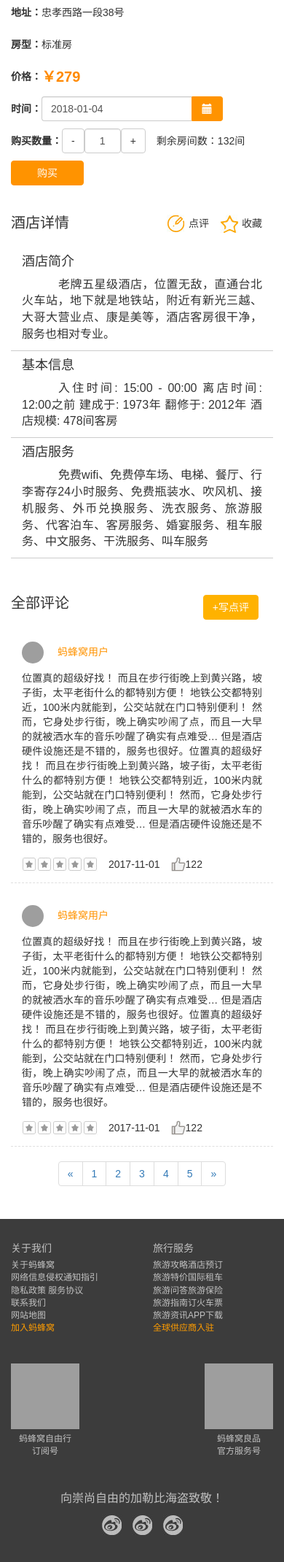
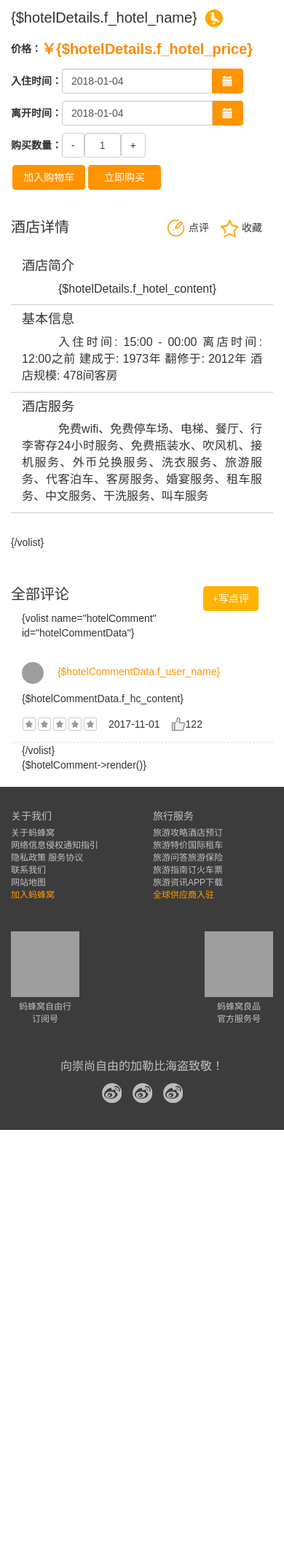
Before and after one commit to aa1050090727/snailGroup, a PHP site: page /DbName/application/reception/view/hotelDetails/hotelDetails.html in a window 390 px wide. Shown: the part 655-2795 px from the top of the page at 73% size. After the commit the page ends 2203 px from the top, so only its background shows below. Run offline with PHP 8.4, Linux system fonts and the light colour scheme; grey boxes are pictures that could not be loaded.

Commit message:
俞思慧
酒店模块：酒店列表显示；
酒店详情；
加入购物车
立即购买

```diff
--- a/socialTourism/application/reception/view/hotelDetails/hotelDetails.html
+++ b/socialTourism/application/reception/view/hotelDetails/hotelDetails.html
@@ -73,6 +73,7 @@
 <!-- 页面主体 -->
 <div id="content">
     <div class="container">
+        {volist name="hotelDetail" id="hotelDetails"}
         <!--面包屑导航-->
         <div class="row">
             <div class="span12">
@@ -84,10 +85,16 @@
                         <a href="#">酒店</a>
                     </li>
                     <li>
-                        <a href="#">地点</a>
+                        <a href="#">{$hotelDetails.f_province_name}</a>
+                    </li>
+                    <li>
+                        <a href="#">{$hotelDetails.f_city_name}</a>
+                    </li>
+                    <li>
+                        <a href="#">{$hotelDetails.f_district_name}</a>
                     </li>
                     <li class="active">
-                        酒店名
+                        {$hotelDetails.f_hotel_name}
                     </li>
                 </ul>
             </div>
@@ -96,16 +103,16 @@
         <div class="row">
             <!-- 酒店图片 -->
             <div class="col-lg-7 col-md-7 col-sm-12 col-xs-12">
-                <img class="img-responsive" src="http://c3-q.mafengwo.net/s10/M00/4E/E7/wKgBZ1mMe8aAcQnpAAEi2-pPGaE05.jpeg?imageMogr2%2Fthumbnail%2F%211360x760r%2Fgravity%2FCenter%2Fcrop%2F%211360x760%2Fquality%2F90" alt="">
+                <img class="img-responsive" src="{$hotelDetails.f_hotel_img}" alt="">
             </div>
             <!-- 酒店购买 -->
             <div class="hotel_box col-lg-5 col-md-5 col-sm-12 col-xs-12">
-                <h1>曼谷维3酒店（原曼谷胜利纪念碑全季酒店）<i></i></h1>
-                <div><strong>地址：</strong><span>忠孝西路一段38号</span></div>
-                <div><strong>房型：</strong>标准房</div>
-                <div><strong>价格：</strong><span class="hotel_price">￥279</span></div>
+                <h1>{$hotelDetails.f_hotel_name}<i></i></h1>
+                <!--<div><strong>地址：</strong><span>忠孝西路一段38号</span></div>-->
+                <!--<div><strong>房型：</strong>标准房</div>-->
+                <div><strong>价格：</strong><span class="hotel_price">￥{$hotelDetails.f_hotel_price}</span></div>
                 <div>
-                    <strong>时间：</strong>
+                    <strong>入住时间：</strong>
                     <a class='input-group date start_time' id='start_time'>
                         <input type='text' class="form-control" id='now_date' />
                         <span class="input-group-addon" style="width: 42px;">
@@ -114,15 +121,26 @@
                     </a>
                 </div>
                 <div>
+                    <strong>离开时间：</strong>
+                    <a class='input-group date start_time' id='end_time'>
+                        <input type='text' class="form-control" id='now_date1' />
+                        <span class="input-group-addon" style="width: 42px;">
+                            <span class="glyphicon glyphicon-calendar"></span>
+                        </span>
+                    </a>
+                </div>
+                <div>
                     <strong>购买数量：</strong>
                     <div class="hotel_buy">
-                        <button class="btn btn-default" type="submit">-</button>
-                        <input type="text" class="form-control hotel_buy_input" value="1">
-                        <button class="btn btn-default" type="submit">+</button>
+                        <button class="btn btn-default" type="button" id="subRoom">-</button>
+                        <input type="text" class="form-control hotel_buy_input" id="roomNum">
+                        <button class="btn btn-default" type="button" id="plusRoom">+</button>
                     </div>
-                     剩余房间数：<span>132</span> 间</div>
+                     <!--剩余房间数：<span>132</span> 间-->
+                </div>
                 <div>
-                    <button type="button" class="btn btn-danger hotel_buy_but">购买</button>
+                    <button type="button" class="btn btn-danger hotel_buy_but" onclick="putShoppingCar('{$hotelDetails.f_hotel_id}')">加入购物车</button>
+                    <button type="button" class="btn btn-danger hotel_buy_but" onclick="rightnowBuy('{$hotelDetails.f_hotel_id}','{$hotelDetails.f_hotel_price}','{$hotelDetails.f_hotel_sid}')">立即购买</button>
                 </div>
             </div>
         </div>
@@ -147,7 +165,7 @@
                 <div class="row details_content">
                     <div class="col-lg-12">
                         <h4>酒店简介</h4>
-                        <p>老牌五星级酒店，位置无敌，直通台北火车站，地下就是地铁站，附近有新光三越、大哥大营业点、康是美等，酒店客房很干净，服务也相对专业。</p>
+                        <p>{$hotelDetails.f_hotel_content}</p>
                     </div>
                     <div class="col-lg-12">
                         <h4>基本信息</h4>
@@ -160,6 +178,7 @@
                 </div>
             </div>
         </div>
+        {/volist}
          <!--全部评论-->
         <div class="row comment_list">
             <!--评论标题-->
@@ -170,15 +189,16 @@
                 </div>
             </div>
             <!--评论内容-->
-            <div class="comment_box col-lg-12">
+            <div class="comment_box col-lg-12" id="comment">
+                {volist name="hotelComment" id="hotelCommentData"}
                 <div class="row">
                     <div class="comment_user col-lg-2 col-md-2 col-sm-2 col-xs-12">
-                        <img src="http://c2-q.mafengwo.net/s10/M00/F8/44/wKgBZ1mcXyaAayBZAABp6f_-fQQ74.jpeg?imageMogr2%2Fthumbnail%2F%2196x96r%2Fgravity%2FCenter%2Fcrop%2F%2196x96%2Fquality%2F90" alt="">
-                        <a href="" class="col-lg-12 col-md-12 col-sm-12">蚂蜂窝用户</a>
+                        <img src="{$hotelCommentData.f_user_img}" alt="">
+                        <a href="" class="col-lg-12 col-md-12 col-sm-12">{$hotelCommentData.f_user_name}</a>
                     </div>
                     <div class="comment_content col-lg-10 col-md-10 col-sm-10 col-xs-12">
                         <p>
-                            位置真的超级好找！ 而且在步行街晚上到黄兴路，坡子街，太平老街什么的都特别方便！ 地铁公交都特别近，100米内就能到，公交站就在门口特别便利！ 然而，它身处步行街，晚上确实吵闹了点，而且一大早的就被洒水车的音乐吵醒了确实有点难受… 但是酒店硬件设施还是不错的，服务也很好。位置真的超级好找！ 而且在步行街晚上到黄兴路，坡子街，太平老街什么的都特别方便！ 地铁公交都特别近，100米内就能到，公交站就在门口特别便利！ 然而，它身处步行街，晚上确实吵闹了点，而且一大早的就被洒水车的音乐吵醒了确实有点难受… 但是酒店硬件设施还是不错的，服务也很好。
+                            {$hotelCommentData.f_hc_content}
                         </p>
                         <div class="comment_footer">
                             <div class="comment_stars"></div>
@@ -188,45 +208,11 @@
                         </div>
                     </div>
                 </div>
-                <div class="row">
-                    <div class="comment_user col-lg-2 col-md-2 col-sm-2 col-xs-12">
-                        <img src="http://c2-q.mafengwo.net/s10/M00/F8/44/wKgBZ1mcXyaAayBZAABp6f_-fQQ74.jpeg?imageMogr2%2Fthumbnail%2F%2196x96r%2Fgravity%2FCenter%2Fcrop%2F%2196x96%2Fquality%2F90" alt="">
-                        <a href="" class="col-lg-12 col-md-12 col-sm-12">蚂蜂窝用户</a>
-                    </div>
-                    <div class="comment_content col-lg-10 col-md-10 col-sm-10 col-xs-12">
-                        <p>
-                            位置真的超级好找！ 而且在步行街晚上到黄兴路，坡子街，太平老街什么的都特别方便！ 地铁公交都特别近，100米内就能到，公交站就在门口特别便利！ 然而，它身处步行街，晚上确实吵闹了点，而且一大早的就被洒水车的音乐吵醒了确实有点难受… 但是酒店硬件设施还是不错的，服务也很好。位置真的超级好找！ 而且在步行街晚上到黄兴路，坡子街，太平老街什么的都特别方便！ 地铁公交都特别近，100米内就能到，公交站就在门口特别便利！ 然而，它身处步行街，晚上确实吵闹了点，而且一大早的就被洒水车的音乐吵醒了确实有点难受… 但是酒店硬件设施还是不错的，服务也很好。
-                        </p>
-                        <div class="comment_footer">
-                            <div class="comment_stars"></div>
-                            <span class="comment_time">2017-11-01</span>
-                            <i class="comment_zan"></i>
-                            <span class="comment_count">122</span>
-                        </div>
-                    </div>
-                </div>
+                {/volist}
             </div>
             <!--分页-->
             <div class="col-lg-12">
-                <nav aria-label="Page navigation" style="text-align: center">
-                    <ul class="pagination">
-                        <li>
-                            <a href="#" aria-label="Previous">
-                                <span aria-hidden="true">«</span>
-                            </a>
-                        </li>
-                        <li><a href="#">1</a></li>
-                        <li><a href="#">2</a></li>
-                        <li><a href="#">3</a></li>
-                        <li><a href="#">4</a></li>
-                        <li><a href="#">5</a></li>
-                        <li>
-                            <a href="#" aria-label="Next">
-                                <span aria-hidden="true">»</span>
-                            </a>
-                        </li>
-                    </ul>
-                </nav>
+                {$hotelComment->render()}
             </div>
         </div>
     </div>
@@ -319,14 +305,19 @@
 <script src="__STATIC__/js/jquery-1.12.3.min.js"></script>
 <!-- 最新的 Bootstrap 核心 JavaScript 文件 -->
 <script src="https://cdn.bootcss.com/bootstrap/3.3.7/js/bootstrap.min.js" integrity="sha384-Tc5IQib027qvyjSMfHjOMaLkfuWVxZxUPnCJA7l2mCWNIpG9mGCD8wGNIcPD7Txa" crossorigin="anonymous"></script>
+<script src="https://unpkg.com/vue"></script>
 <script src="__STATIC__/js/datetime/moment-with-locales.js"></script>
 <script src="__STATIC__/js/datetime/bootstrap-datetimepicker.min.js"></script>
 <script src="__STATIC__/js/datetime/bootstrap-datetimepicker.zh-CN.js"></script>
-
 <script>
-    Datetime();
-    function Datetime() {
-        $('#start_time').datetimepicker({
+    var start_time = $('#start_time');
+    var end_time = $('#end_time');
+    var now_date = $("#now_date");
+    var now_date1 = $("#now_date1");
+    Datetime(start_time,now_date);
+    Datetime(end_time,now_date1);
+    function Datetime($id1,$id2) {
+        $id1.datetimepicker({
             language: 'zh-CN',//显示中文
             format: 'yyyy-mm-dd',//显示格式
             minView: "month",//设置只显示到月份
@@ -343,8 +334,13 @@
         var mon = date.getMonth() + 1;
         var day = date.getDate();
         var mydate = date.getFullYear() + "-" + (mon < 10 ? "0" + mon : mon) + "-" + (day < 10 ? "0" + day : day);
-        document.getElementById("now_date").value = mydate;
+//        document.getElementById("now_date").value = mydate;
+        $id2.val(mydate);
     }
 
+    var putShoppingCar_url = "{:url('reception/Hoteldetails/putShoppingCar')}";
+    var rightnowBuy_url = "{:url('reception/Hoteldetails/rightnowBuy')}";
+    var center_url = "{:url('reception/center/center')}";
 </script>
+<script src="__STATIC__/js/receptionjs/hoteldetails.js"></script>
 </html>
--- a/socialTourism/public/static/css/receptioncss/hotelDetails.css
+++ b/socialTourism/public/static/css/receptioncss/hotelDetails.css
@@ -66,6 +66,7 @@ body {
         width: 100px;
         background-color: #ff9300;
         border-color: #ff9300;
+        margin: 0 10px;
     }
         /*日历*/
     #now_date{
@@ -240,6 +241,7 @@ body {
         width: 100px;
         background-color: #ff9300;
         border-color: #ff9300;
+        margin: 0 5px;
     }
     /*日历*/
     #now_date{
@@ -415,6 +417,7 @@ body {
         width: 100px;
         background-color: #ff9300;
         border-color: #ff9300;
+        margin: 0 2px;
     }
     /*日历*/
     #now_date{
@@ -588,6 +591,7 @@ body {
         width: 100px;
         background-color: #ff9300;
         border-color: #ff9300;
+        margin: 0 2px;
     }
     /*日历*/
     #now_date{
--- /dev/null
+++ b/socialTourism/public/static/js/receptionjs/hoteldetails.js
@@ -0,0 +1,126 @@
+/**
+ * Created by Administrator on 2018/1/3.
+ */
+//加入购物车
+function putShoppingCar(id){
+    var date = new Date();
+    var nowDate = new Date(date.toLocaleDateString()).getTime();//当前时间戳
+    var startDate = new Date(new Date(now_date.val()).toLocaleDateString()).getTime();//入住时间戳
+    var endDate = new Date(new Date(now_date1.val()).toLocaleDateString()).getTime();//离开时间戳
+//console.log(nowDate,startDate);
+    //入住时间大于等于当前时间；离开时间大于等于入住时间
+    if(startDate>=nowDate && endDate>=startDate){
+        var startTime = new Date(now_date.val()).toLocaleDateString();//入住时间
+        var endTime = new Date(now_date1.val()).toLocaleDateString();//离开时间
+        $.ajax({
+            type:"post",
+            data:{
+                "hotel_id":id,
+                "enter_time":startTime,
+                "leave_time":endTime
+            },
+            dataType:"json",
+            url:putShoppingCar_url,
+            success:function(res){
+                console.log(res);
+                if(res.code == 1){
+                    alert("添加成功");
+                }
+                else if(res.code==2){
+                    alert("添加失败");
+                }
+                else{
+                    alert("您还没有登录");
+                }
+            },
+            error:function(res){
+                console.log("error",res);
+            }
+        });
+    }
+    else{
+        alert("请选择正确的时间");
+    }
+
+}
+//立即购买
+function rightnowBuy(hotel_id,hotel_price,hotel_sid){
+    var date = new Date();
+    var nowDate = new Date(date.toLocaleDateString()).getTime();//当前时间戳
+    var startDate = new Date(new Date(now_date.val()).toLocaleDateString()).getTime();//入住时间戳
+    var endDate = new Date(new Date(now_date1.val()).toLocaleDateString()).getTime();//离开时间戳
+//console.log(hotel_id,hotel_price,hotel_sid);
+    //入住时间大于等于当前时间；离开时间大于等于入住时间
+    if(startDate>=nowDate && endDate>=startDate){
+        var startTime = new Date(now_date.val()).toLocaleDateString();//入住时间
+        var endTime = new Date(now_date1.val()).toLocaleDateString();//离开时间
+        $.ajax({
+            type:"post",
+            data:{
+                "hotel_id":hotel_id,
+                "hotel_price":hotel_price,
+                "hotel_sid":hotel_sid,
+                "enter_time":startTime,
+                "leave_time":endTime
+            },
+            dataType:"json",
+            url:rightnowBuy_url,
+            success:function(res){
+                console.log(res);
+                if(res["code"]==1){
+                    if(confirm("立即支付")){
+                        //跳转至支付页面
+                        window.location.href = center_url;
+                    }
+
+                }
+                else if(res["code"]==2){
+                    alert("添加失败");
+                }
+                else{
+                    alert("您还没有登录哦~");
+                }
+            },
+            error:function(res){
+                console.log("error",res);
+            }
+        });
+    }
+    else{
+        alert("请选择正确的时间");
+    }
+}
+$(function(){
+    $("#roomNum").val(1);
+    //减数量
+    $("#subRoom").on("click",function(){
+        $("#roomNum").val(parseInt($("#roomNum").val())-1);
+        if($("#roomNum").val(1)){
+            $("#roomNum").val(1);
+        }
+    });
+    //加数量
+    $("#plusRoom").on("click",function(){
+        $("#roomNum").val(parseInt($("#roomNum").val())+1);
+    });
+   //var vue = new Vue({
+   //    el:"#content",
+   //    data:{
+   //        roomNum:1
+   //    },
+   //    created:function(){
+   //
+   //    },
+   //    methods:{
+   //        plusRoom:function(){
+   //            this.roomNum++;
+   //        },
+   //        subRoom:function(){
+   //            this.roomNum--;
+   //            if(this.roomNum<=0){
+   //                this.roomNum = 1;
+   //            }
+   //        }
+   //    }
+   //});
+});
```
Also changed, not shown: socialTourism/application/backstage/controller/Science.php (+14 -0 lines), socialTourism/application/reception/controller/Hotel.php (+21 -2 lines), socialTourism/application/reception/controller/Hoteldetails.php (+133 -1 lines), socialTourism/application/reception/controller/Viewport.php (+24 -12 lines), socialTourism/application/reception/view/hotel/hotel.html (+20 -109 lines), socialTourism/application/reception/view/viewport/viewdetailed.html (+3 -6 lines), socialTourism/public/static/css/receptioncss/hotel.css (+14 -0 lines), socialTourism/public/static/js/receptionjs/hotel.js (+45 -22 lines).
